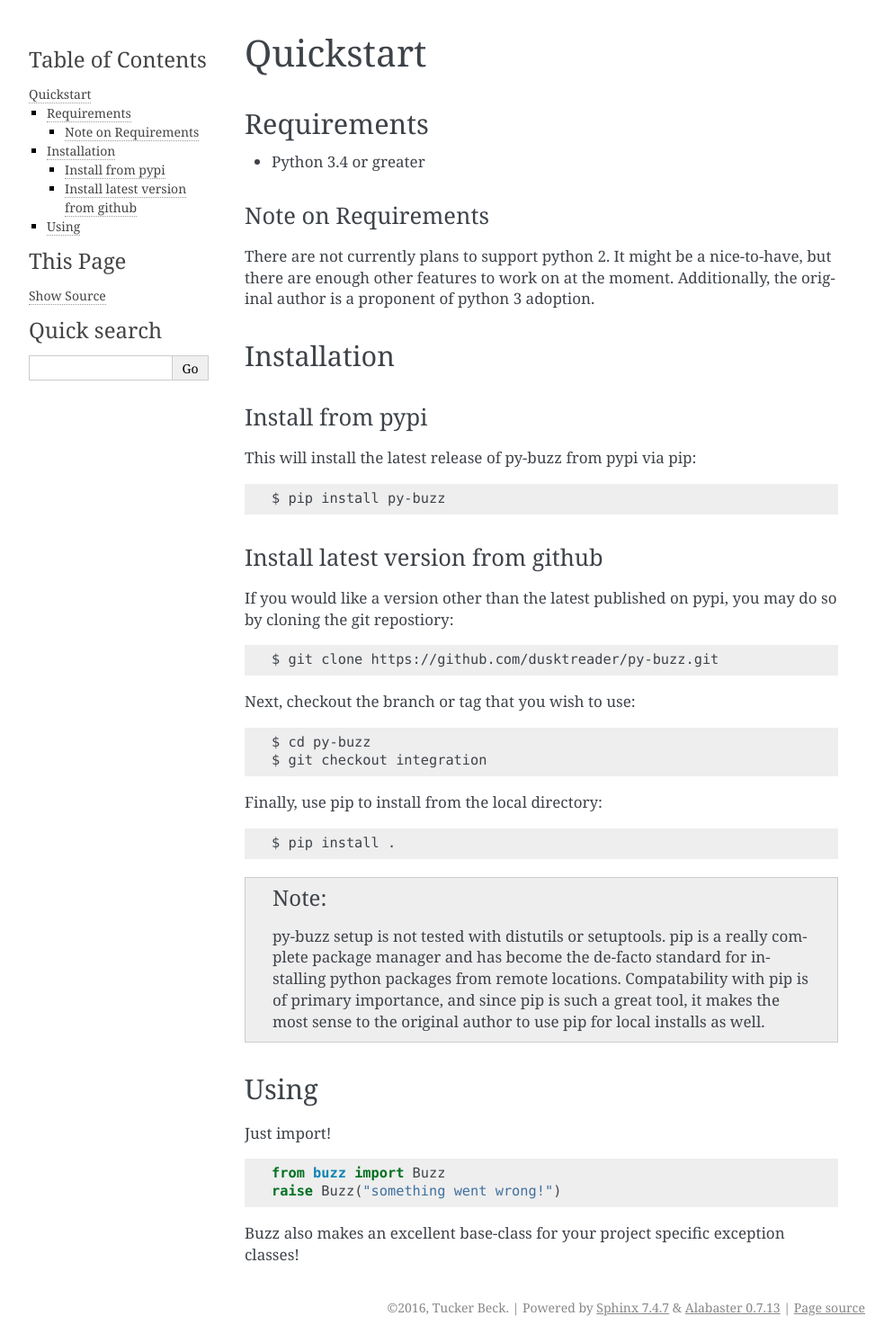
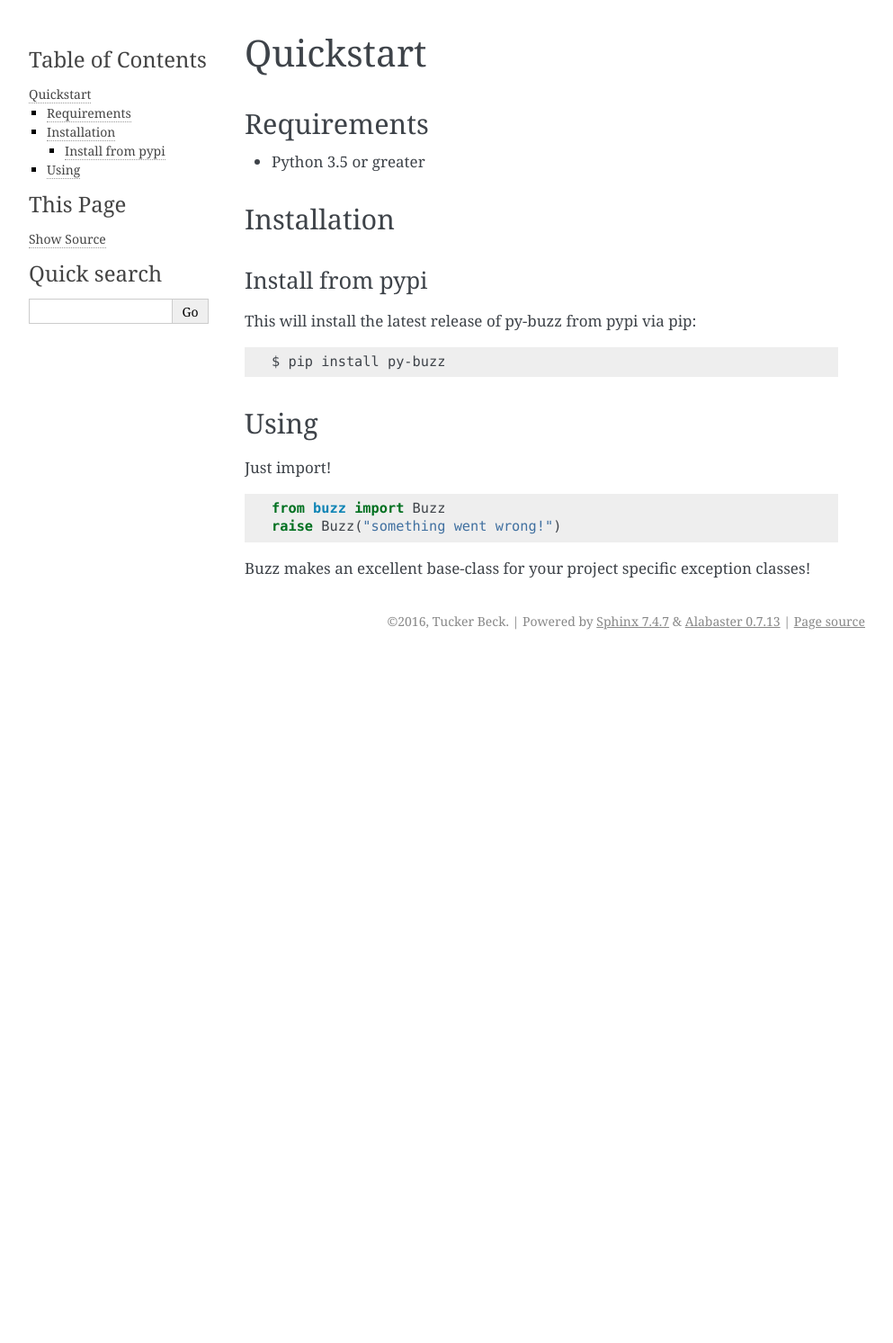
Before and after one commit to dusktreader/py-buzz, a Sphinx documentation site: the page built from docs/quickstart.rst, in a window 1280 px wide. Shown: the whole page at 90% size, without its empty margins (148-1141 px from the left). Built offline with Sphinx 7.4.7, drawn with Linux system fonts in a browser that asks for light colours; pages that are not in the unit, such as notebooks, are missing from menus; after the commit the page ends 900 px from its top, so only the background shows below that.

Commit message:
Issue #57: Updated docs a little

```diff
--- a/docs/features.rst
+++ b/docs/features.rst
@@ -13,7 +13,7 @@ exception code a little easier to read:
 
 .. code-block:: python
 
-   # Vanilla python
+   # Vanilla python (<3.6)
    raise Exception("a {} message".format('formatted'))
    raise Exception("a {fmt} message".format(fmt='formatted'))
 
--- a/docs/quickstart.rst
+++ b/docs/quickstart.rst
@@ -4,14 +4,7 @@ Quickstart
 Requirements
 ------------
 
-* Python 3.4 or greater
-
-Note on Requirements
-....................
-
-There are not currently plans to support python 2. It might be a nice-to-have,
-but there are enough other features to work on at the moment.
-Additionally, the original author is a proponent of python 3 adoption.
+* Python 3.5 or greater
 
 Installation
 ------------
@@ -22,30 +15,6 @@ This will install the latest release of py-buzz from pypi via pip::
 
 $ pip install py-buzz
 
-Install latest version from github
-..................................
-If you would like a version other than the latest published on pypi, you may
-do so by cloning the git repostiory::
-
-$ git clone https://github.com/dusktreader/py-buzz.git
-
-Next, checkout the branch or tag that you wish to use::
-
-$ cd py-buzz
-$ git checkout integration
-
-Finally, use pip to install from the local directory::
-
-$ pip install .
-
-.. note::
-
-   py-buzz setup is not tested with distutils or setuptools. pip is a really
-   complete package manager and has become the de-facto standard for installing
-   python packages from remote locations. Compatability with pip is of primary
-   importance, and since pip is such a great tool, it makes the most sense to
-   the original author to use pip for local installs as well.
-
 Using
 -----
 Just import!
@@ -55,5 +24,4 @@ Just import!
    from buzz import Buzz
    raise Buzz("something went wrong!")
 
-Buzz also makes an excellent base-class for your project specific exception
-classes!
+Buzz makes an excellent base-class for your project specific exception classes!
```
Also changed, not shown: docs/overview.rst (+14 -8 lines).
